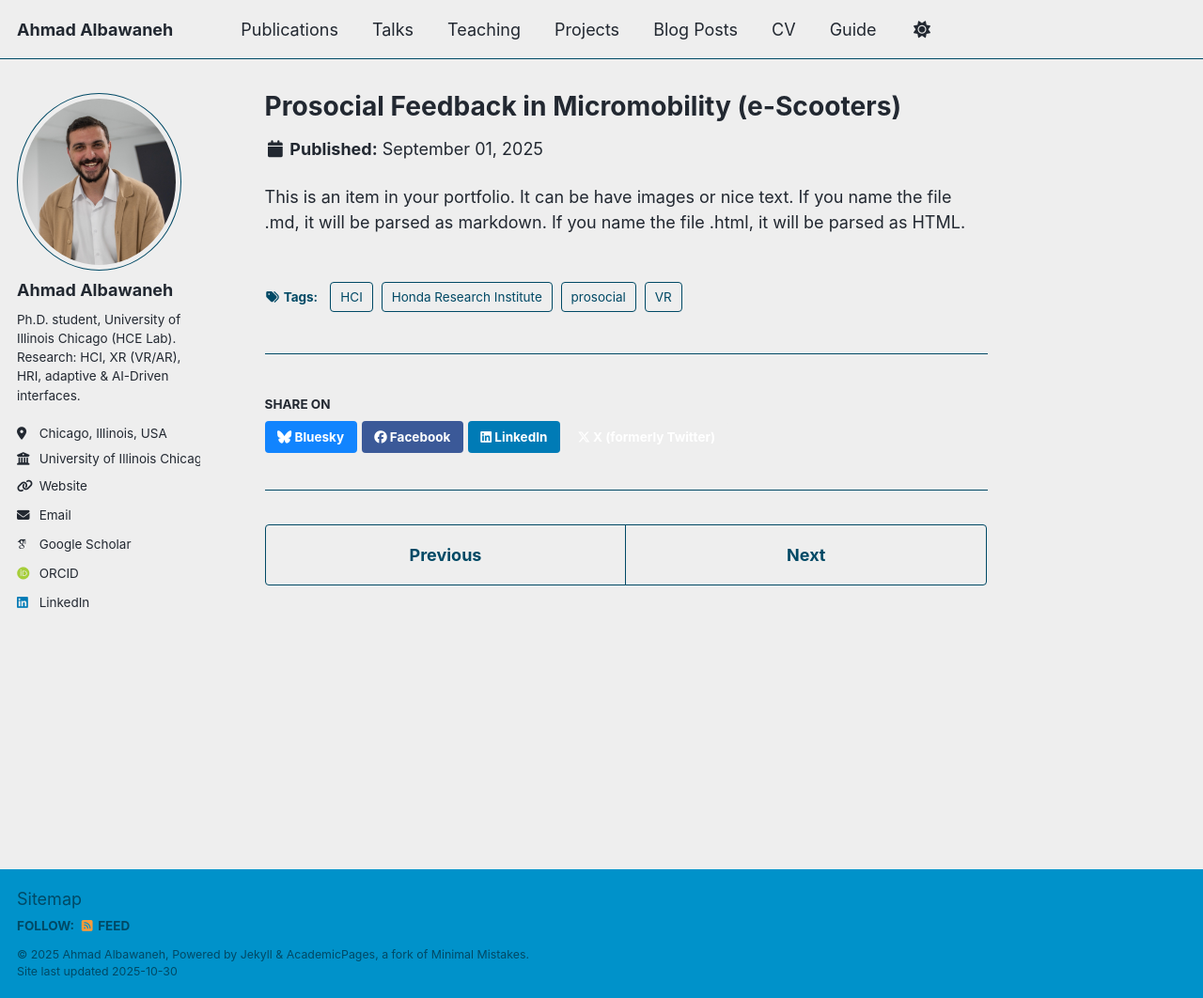
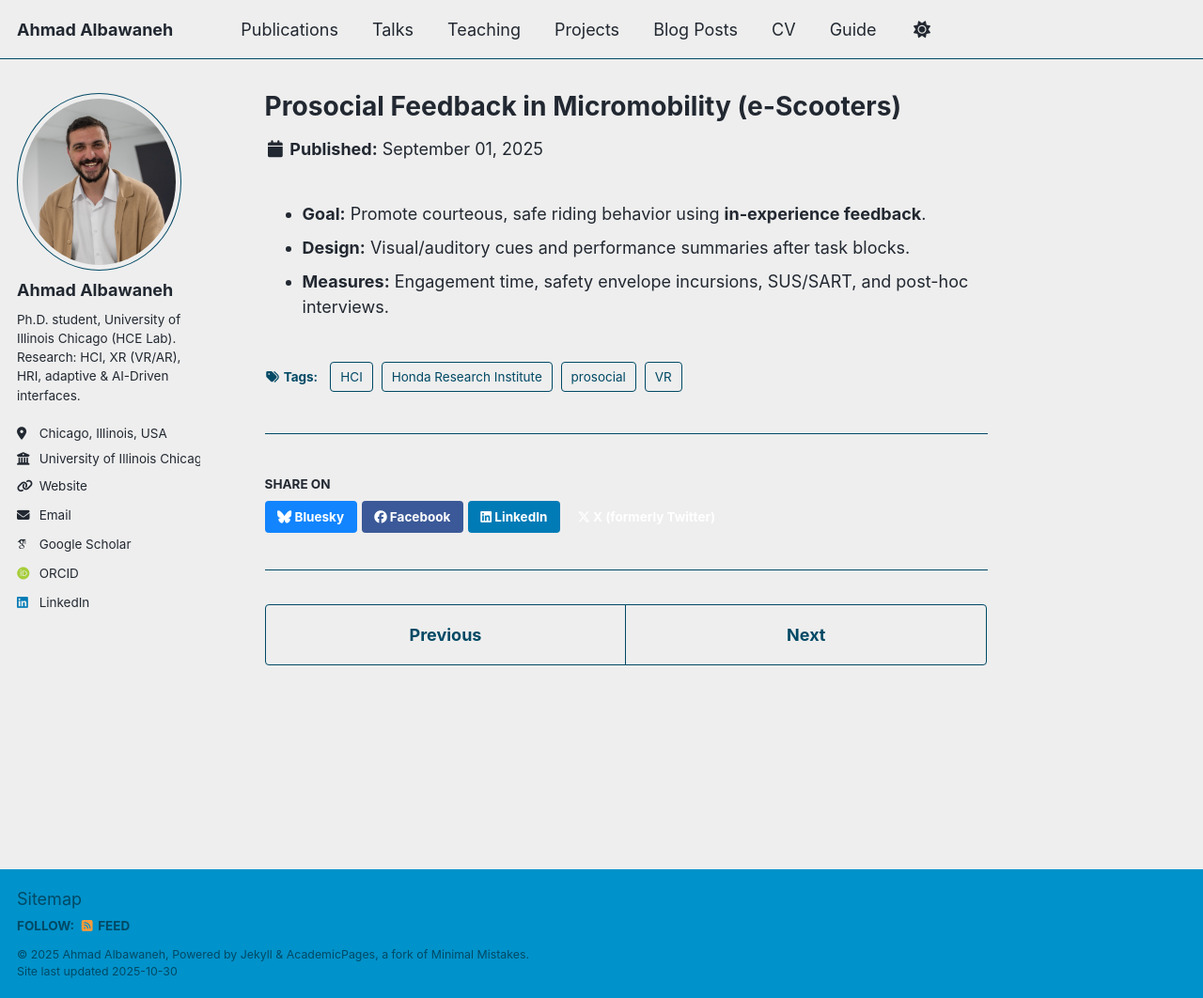
Before and after one commit to bawaneh/bawaneh, a Jekyll site: the page built from _portfolio/portfolio-1.md, in a window 1280 px wide and 1062 px high. Shown: the whole window at 94% size. Built offline with Jekyll 4.4.1, drawn with Linux system fonts in a browser that asks for light colours; some web fonts are replaced; a script that is not in the unit is left out.

Commit message:
Update portfolio-1.md

```diff
--- a/_portfolio/portfolio-1.md
+++ b/_portfolio/portfolio-1.md
@@ -10,5 +10,6 @@ video:
 excerpt: "Feedback designs that encourage courteous riding in shared spaces, studied in VR with objective and subjective measures."
 tags: [VR, HCI, prosocial, Honda Research Institute]
 ---
-
-This is an item in your portfolio. It can be have images or nice text. If you name the file .md, it will be parsed as markdown. If you name the file .html, it will be parsed as HTML.
+- **Goal:** Promote courteous, safe riding behavior using **in-experience feedback**.
+- **Design:** Visual/auditory cues and performance summaries after task blocks.
+- **Measures:** Engagement time, safety envelope incursions, SUS/SART, and post-hoc interviews.
```
